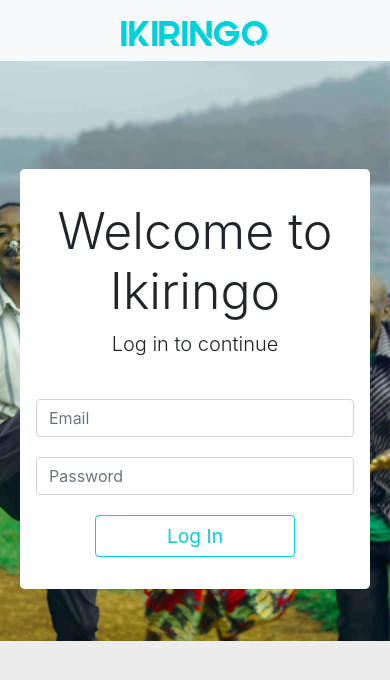
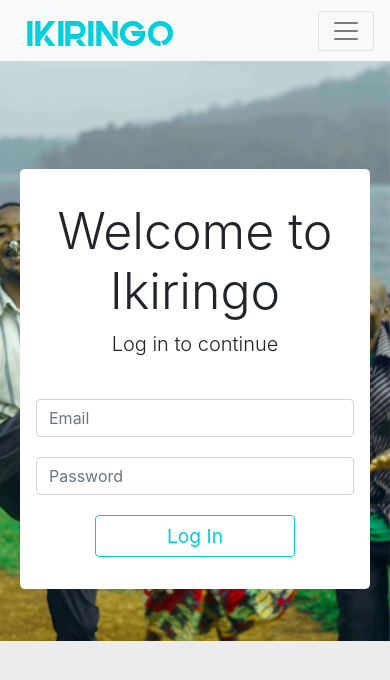
Before and after one commit to drayzii/ikn-dashboard-vue, a Vue app: page /login in a window 390 px wide. Shown: the top 680 px of the page. Built offline with nearby package versions, Linux system fonts and the light colour scheme.

Commit message:
Update the navbar

```diff
--- a/src/App.vue
+++ b/src/App.vue
@@ -6,8 +6,14 @@
           <div class="logo"/>
         </router-link>
       </b-navbar-brand>
+
+      <b-navbar-toggle target="nav-collapse"></b-navbar-toggle>
+
       <b-collapse id="nav-collapse" is-nav>
         <b-navbar-nav class="ml-auto">
+          <b-nav-item class="menu-item" v-if="isLoggedIn">
+            <router-link to='#'>Log out</router-link>
+          </b-nav-item>
           <b-nav-item class="menu-item">
             <router-link to='#'>Go to ikiringo.rw</router-link>
           </b-nav-item>
@@ -17,3 +23,14 @@
     <router-view/>
   </div>
 </template>
+
+<script>
+import { mapGetters } from 'vuex';
+
+export default {
+  name: 'App',
+  computed: {
+    ...mapGetters(['isLoggedIn']),
+  },
+};
+</script>
--- a/src/assets/styles/App.scss
+++ b/src/assets/styles/App.scss
@@ -21,10 +21,24 @@ body {
   .logo-container {
     margin-left: 30px;
   }
+  .menu-item {
+    margin-right: 30px;
+  }
 }
 
 @media only screen and (max-width: 560px) {
-  .logo-container {
-    margin: auto;
+  .navbar {
+    padding: 0;
+    z-index: 20;
+  }
+  .navbar-toggler, .logo {
+    margin: 8px 16px;
+  }
+  .nav-link {
+    background-color: rgb(95, 95, 95);
+    text-align: center;
+  }
+  .nav-link > a {
+    font-size: 1.1rem;
   }
 }
--- a/src/assets/styles/components/SidebarMenu.scss
+++ b/src/assets/styles/components/SidebarMenu.scss
@@ -11,3 +11,11 @@
 .vsm--link_active {
   box-shadow: 3px 0px 0px 0px $primary inset !important;
 }
+
+@media only screen and (min-width: 560px) {}
+
+@media only screen and (max-width: 560px) {
+  .v-sidebar-menu {
+    z-index: 1;
+  }
+}
```
